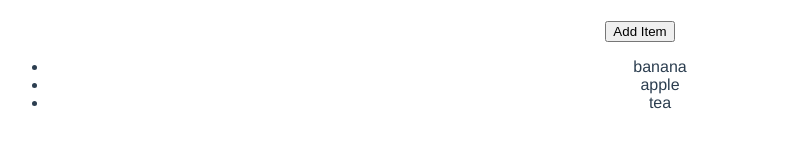
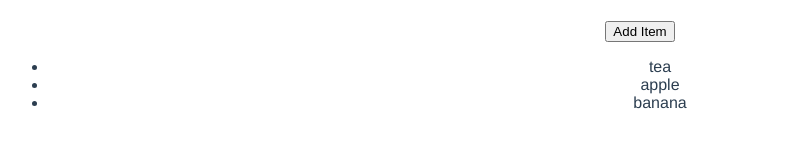
Before and after one commit to heshamelmasry77/shopping-list-Vue.js-3, a Vue app: page / in a window 1280 px wide. Shown: the part 323-470 px from the top of the page, without its empty margins (0-812 px from the left). Built offline with nearby package versions, Linux system fonts and the light colour scheme.

Commit message:
use computed property

```diff
--- a/src/components/ShoppingList.vue
+++ b/src/components/ShoppingList.vue
@@ -21,7 +21,7 @@
     <ul>
       <li @click="togglePurchased(item)"
           :class="[item.purchased ? 'strikeout' : 'underline' , item.highPriority ? 'priority' : '']"
-          v-for="item in items" :key="item.id">{{ item.label }}
+          v-for="item in reversedItems" :key="item.id">{{ item.label }}
       </li>
     </ul>
   </div>
@@ -40,6 +40,11 @@ export default {
         {id: 2,label: 'apple',purchased: false,highPriority: true},
         {id: 3,label: 'tea',purchased: false,highPriority: true},
       ]
+    }
+  },
+  computed:{
+    reversedItems(){
+      return [...this.items].reverse()
     }
   },
   methods: {
```
